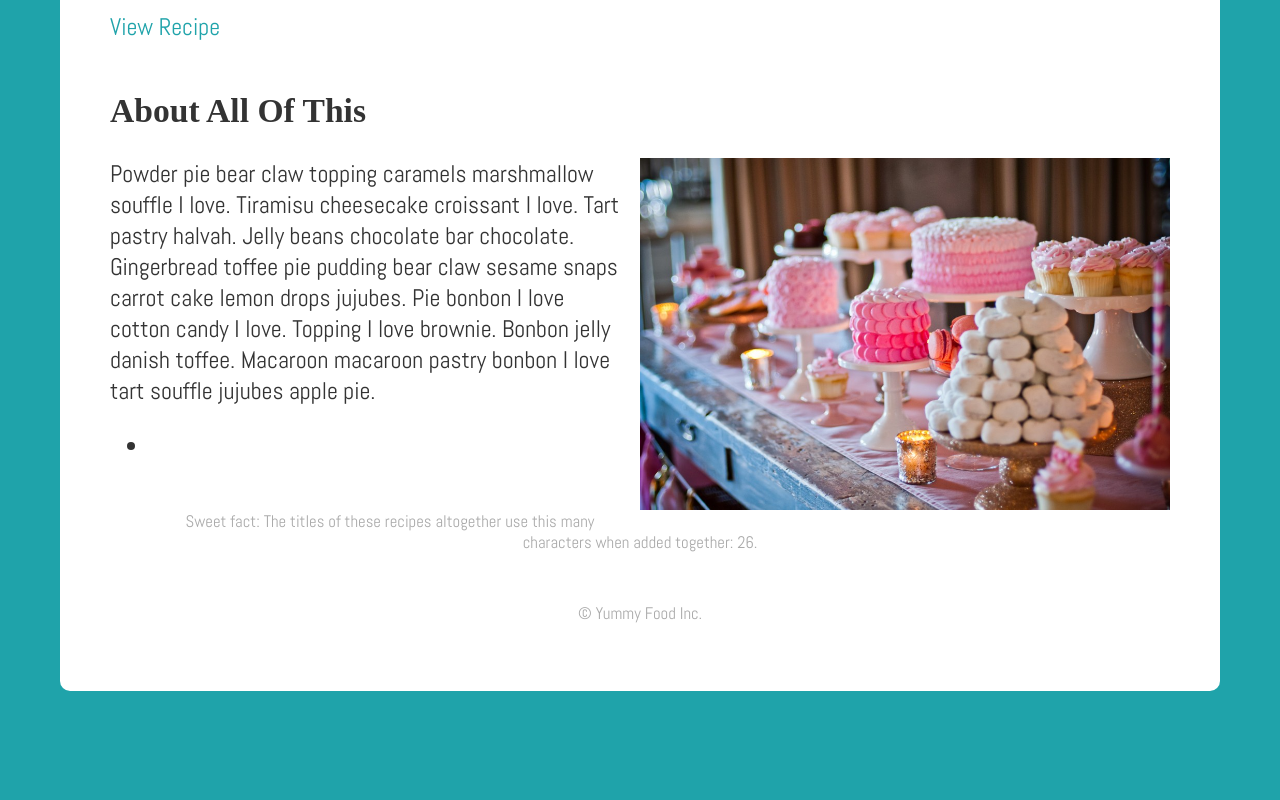
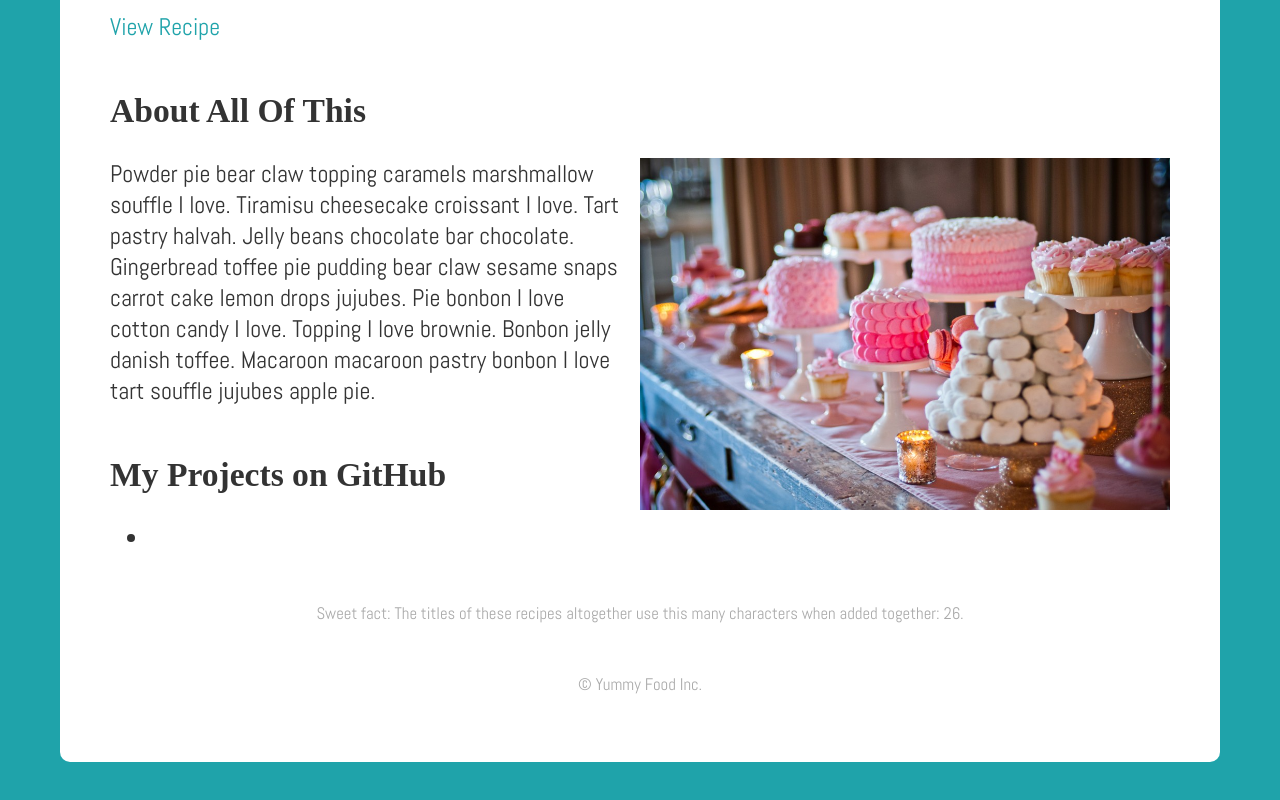
Before and after one commit to meganreardon/portfolio, a plain HTML site: page index.html in a window 1280 px wide. Shown: the part 3090-3890 px from the top of the page. Before the commit the page ends 3821 px from the top, so only its background shows below. Drawn offline with nearby package versions, Linux system fonts and the light colour scheme; no server answers; files whose address does not match are found by name; a web font is replaced by a local one.

Commit message:
added title to gh page

```diff
--- a/index.html
+++ b/index.html
@@ -71,7 +71,10 @@
             <p>Powder pie bear claw topping caramels marshmallow souffle I love. Tiramisu cheesecake croissant I love. Tart pastry halvah. Jelly beans chocolate bar chocolate. Gingerbread toffee pie pudding bear claw sesame snaps carrot cake lemon drops jujubes. Pie bonbon I love cotton candy I love. Topping I love brownie. Bonbon jelly danish toffee. Macaroon macaroon pastry bonbon I love tart souffle jujubes apple pie.</p>
           </article>
         </section>
-        <section id="githubinfo" data-github="github" class="tab-content"><ul><li></li></ul></section>
+        <section id="githubinfo" data-github="github" class="tab-content">
+          <h2>My Projects on GitHub</h2>
+          <ul><li></li></ul>
+        </section>
       </main>
 
       <footer>
```
